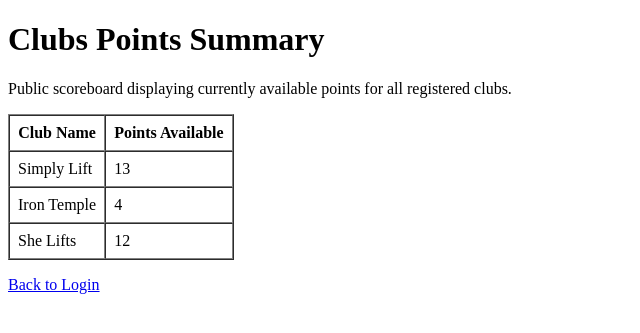
After one commit to seryelisee20-arch/projet-debogage-, a Flask app: page /points in a window 1280 px wide. The commit adds this page. Shown: the top 333 px of the page, without its empty margins (0-640 px from the left). Run offline with Flask 2, Linux system fonts and the light colour scheme.

Commit message:
feat: ajouter le tableau d'affichage public des points des clubs

```diff
--- a/server.py
+++ b/server.py
@@ -117,7 +117,14 @@ def purchasePlaces():
     return render_template('welcome.html', club=club, competitions=competitions)
 
 
-# TODO: Add route for points display
+@app.route('/points')
+def points():
+    return render_template('points.html', clubs=clubs)
+
+
+@app.route('/clubs')
+def show_clubs():
+    return redirect(url_for('points'))
 
 
 @app.route('/logout')
--- a/templates/index.html
+++ b/templates/index.html
@@ -21,5 +21,6 @@
         <input type="email" name="email" id=""/>
         <button type="submit">Enter</button>
     </form>
+    <p><a href="{{ url_for('points') }}">View Clubs Points Board</a></p>
 </body>
 </html>
--- /dev/null
+++ b/templates/points.html
@@ -0,0 +1,31 @@
+<!DOCTYPE html>
+<html lang="en">
+<head>
+    <meta charset="UTF-8">
+    <meta name="viewport" content="width=device-width, initial-scale=1.0">
+    <title>Clubs Points Board | GUDLFT</title>
+</head>
+<body>
+    <h1>Clubs Points Summary</h1>
+    <p>Public scoreboard displaying currently available points for all registered clubs.</p>
+
+    <table border="1" cellpadding="8" cellspacing="0">
+        <thead>
+            <tr>
+                <th>Club Name</th>
+                <th>Points Available</th>
+            </tr>
+        </thead>
+        <tbody>
+            {% for club in clubs %}
+            <tr>
+                <td>{{ club['name'] }}</td>
+                <td>{{ club['points'] }}</td>
+            </tr>
+            {% endfor %}
+        </tbody>
+    </table>
+
+    <p><a href="{{ url_for('index') }}">Back to Login</a></p>
+</body>
+</html>
```
Also changed, not shown: tests/unit/test_points.py (+15 -0 lines).
